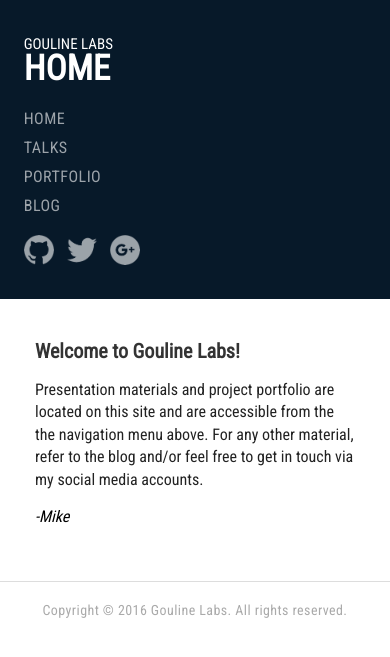
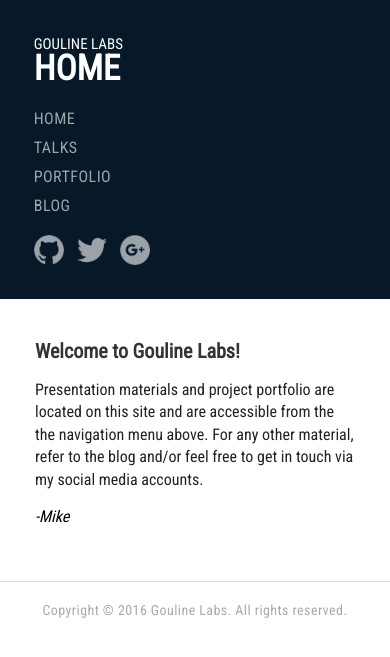
Before and after one commit to gouline/gouline.github.io, a Jekyll site: the page built from index.html, in a window 390 px wide. Shown: the top 657 px of the page. Built offline with Jekyll 4.4.1, drawn with Linux system fonts in a browser that asks for light colours.

Commit message:
Mobile layout fix

```diff
--- a/_includes/head.html
+++ b/_includes/head.html
@@ -1,7 +1,7 @@
 <meta charset="utf-8"/>
 <meta http-equiv="Content-Type" content="text/html; charset=utf-8"/>
 <meta name="viewport" content="width=device-width"/>
-<meta name="theme-color" content="#000000"/>
+<meta name="theme-color" content="#071929"/>
 
 <title>{{ page.title }} - @mgouline</title>
 
--- a/css/basic.css
+++ b/css/basic.css
@@ -1,11 +1,3 @@
-/*
-Base colors:
-- darkest #313a3f
-- dark #6d8492
-- medium #b0cee1
-- light #f4fbff
-*/
-
 /* Generic */
 
 * {
@@ -226,6 +218,11 @@ img.section-thumbnail {
 		max-width: 480px!important;
   }
 
+  #header {
+  	padding-left: 10px;
+    padding-right: 10px;
+  }
+
   #header-logo {
     display: none;
   }
@@ -298,6 +295,10 @@ img.section-thumbnail {
 	.fixed-width {
 		max-width: 900px!important;
   }
+  #header {
+  	padding-left: 0;
+    padding-right: 0;
+  }
 
   #header-logo {
     display: inline-block;
```
Also changed, not shown: 4 other files.
